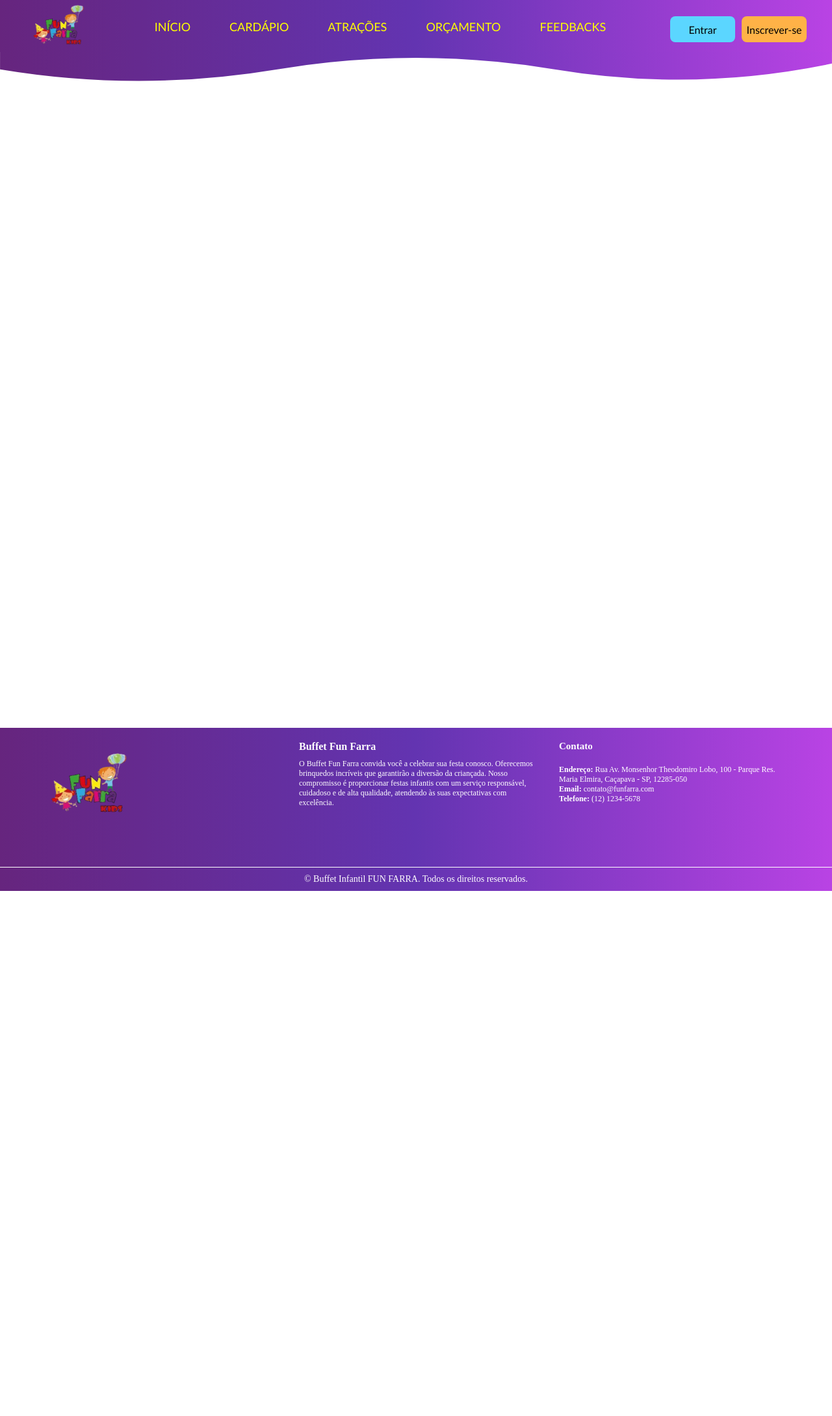
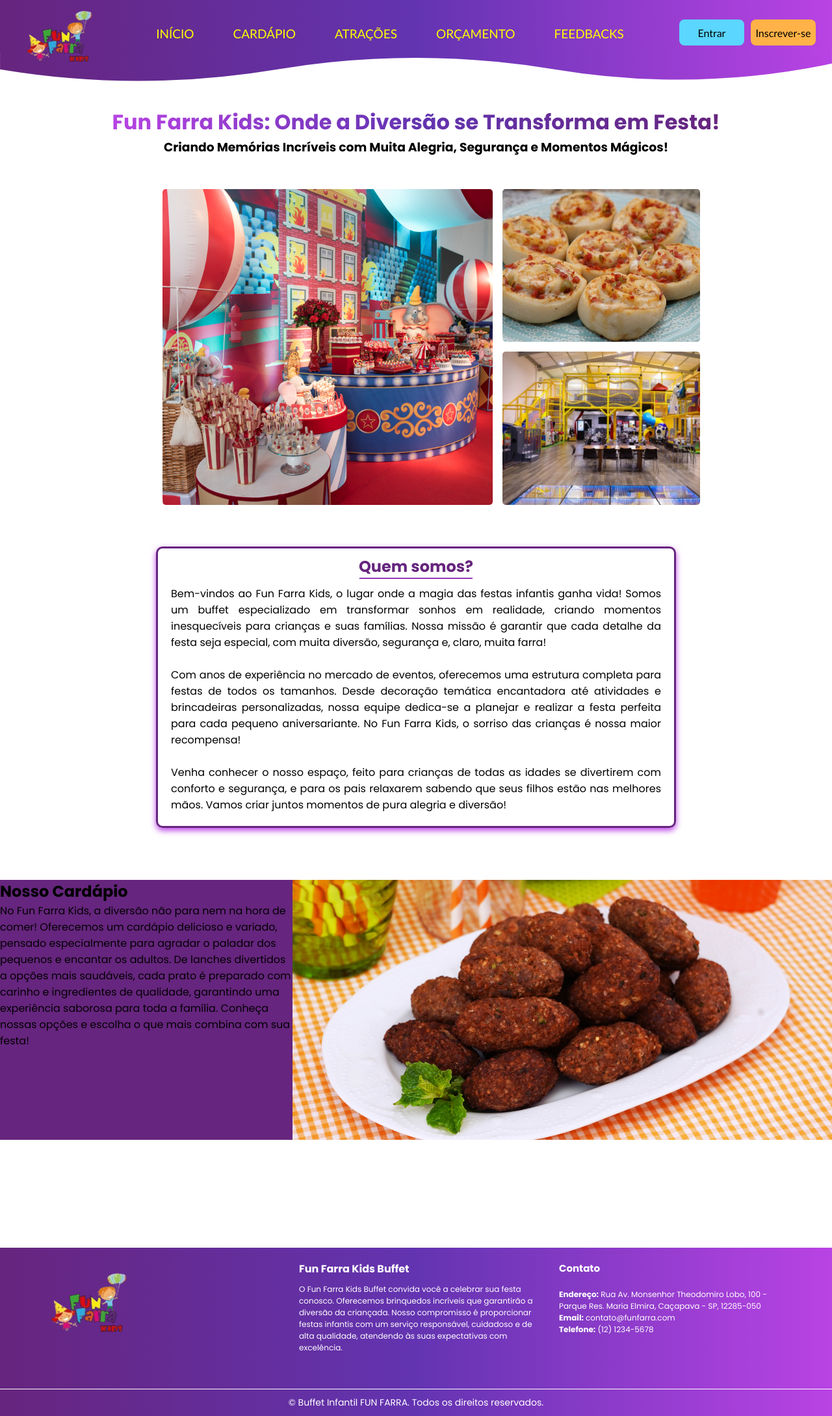
Before and after one commit to kbf0k/SOFTDEV, a PHP site: page /html/inicio.html in a window 1280 px wide. Shown: the whole page at 65% size. Before the commit the page ends 1371 px from the top, so only its background shows below. Run offline with PHP 8.4, Linux system fonts and the light colour scheme.

Commit message:
inicio bastante coisa feita, nav concluida (falta passar pra as outras paginas)

```diff
--- a/css/inicio.css
+++ b/css/inicio.css
@@ -2,6 +2,7 @@
     margin: 0;
     padding: 0;
     box-sizing: border-box;
+    font-family: 'Poppins';
 }
 
 nav {
@@ -14,9 +15,9 @@ nav {
 }
 
 #logo-buffet {
-    width: 100px;
-    height: 100px;
-    margin-top: -5px;
+    width: 130px;
+    height: 130px;
+    margin-top: px;
 }
 
 ul {
@@ -24,6 +25,7 @@ ul {
     display: flex;
     justify-content: space-around;
     list-style-type: none;
+    margin-top: 10px;
 }
 
 li {
@@ -36,7 +38,7 @@ li a {
     text-decoration: none;
     color: yellow;
     font-family: 'Gill Sans', 'Gill Sans MT', Calibri, 'Trebuchet MS', sans-serif;
-    font-size: 18px;
+    font-size: 19px;
 }
 
 li:hover {
@@ -47,7 +49,7 @@ li:hover {
 }
 
 #login-sign {
-    margin-top: 25px;
+    margin-top: 30px;
     display: flex;
     justify-content: center;
     gap: 10px;
@@ -99,8 +101,111 @@ li:hover {
 }
 
 main {
-    height: 130vh;
+    height: 230vh;
+}
+
+#main-real {
     animation: fadeIn 1s ease-in-out;
+}
+
+#title-subtitle {
+    display: flex;
+    justify-content: center;
+    flex-direction: column;
+    align-items: center;
+    margin-top: -30px;
+}
+
+#title-subtitle h1 {
+    color: transparent;
+    background: linear-gradient(to right, #B843E4, #6334B1, #66257E) ;
+    -webkit-background-clip: text;
+}
+
+#grid-imgs {
+    display: grid;
+    grid-template-columns: 0.5fr 0.3fr; /* Colunas menores */
+    grid-template-rows: 0.3fr 0.3fr; /* Linhas menores */
+    gap: 15px; /* Espaçamento entre as divs */
+    height: 800px;
+    background-color: #ffffff; /* Cor de fundo ao redor das divs */
+    margin-left: 250px;
+    margin-top: 50px;
+}
+
+#img1, #img2, #img3 {
+    background-size: cover;
+    background-repeat: no-repeat;
+    background-position: center;
+
+}
+
+#img1 {
+    grid-column: 1 / 2;
+    grid-row: 1 / 3;
+    background-image: url('../img/decoracao.jpg'); /* Substitua pela imagem desejada */
+}
+
+#img2 {
+    grid-column: 2 / 3;
+    grid-row: 1 / 2;
+    background-image: url('../img/cardapioitem6.jpg'); /* Substitua pela imagem desejada */
+}
+
+#img3 {
+    grid-column: 2 / 3;
+    grid-row: 2 / 3;
+    background-image: url('../img/atração2.jpg'); /* Substitua pela imagem desejada */
+}
+
+#img1, #img2, #img3 {
+    border-radius: 5px; /* Bordas arredondadas nas imagens */
+}
+
+#section-pos-grid {
+    display: flex;
+    justify-content: center;
+}
+
+#caixa-qs {
+    margin-top: -250px;
+    display: flex;
+    flex-direction: column;
+    justify-content: center;
+    align-items: center;
+    width: 800px;
+    border: 3px solid #66257E;
+    box-shadow: 0 4px 10px #B943E4;
+    border-radius: 10px;
+    padding: 20px;
+}
+
+#caixa-qs h1 {
+    margin-top: -10px;
+    color: #66257E;
+}
+
+#caixa-qs hr {
+    width: 23%;
+    border-color: #B943E4;
+}
+
+#caixa-qs p {
+    display: flex;
+    text-align: justify;
+    margin-top: 10px;
+}
+
+#section-cardapio {
+    background-color: #66257E;
+    height: 50vh;
+    margin-top: 80px;
+    display: flex;
+}
+
+#section-cardapio div {
+    display: flex;
+    flex-direction: column;
 }
 
 footer {
--- a/html/inicio.html
+++ b/html/inicio.html
@@ -2,6 +2,9 @@
 <html lang="pt-BR">
 
 <head>
+    <link rel="preconnect" href="https://fonts.googleapis.com">
+    <link rel="preconnect" href="https://fonts.gstatic.com" crossorigin>
+    <link href="https://fonts.googleapis.com/css2?family=Poppins:ital,wght@0,100;0,200;0,300;0,400;0,500;0,600;0,700;0,800;0,900;1,100;1,200;1,300;1,400;1,500;1,600;1,700;1,800;1,900&display=swap" rel="stylesheet">
     <meta charset="UTF-8">
     <meta name="viewport" content="width=device-width, initial-scale=1.0">
     <link rel="stylesheet" href="../css/inicio.css">
@@ -54,7 +57,44 @@
             </defs>
             <path fill="url(#waveGradient1)" d="M0,0 H1440 V20 Q1200,70 960,30 Q720,-10 480,30 Q240,70 0,30 Z"></path>
         </svg>
+        <div id="main-real">
+        <div id="title-subtitle">
+            <h1>Fun Farra Kids: Onde a Diversão se Transforma em Festa!</h1>
+            <h3>Criando Memórias Incríveis com Muita Alegria, Segurança e Momentos Mágicos!</h3>
+        </div>
 
+        <div id="grid-imgs">
+            <div id="img1"></div>
+            <div id="img2"></div>
+            <div id="img3"></div>
+        </div>
+        <section id="section-pos-grid">
+            <div id="caixa-qs">
+                <h1>Quem somos?</h1>
+                <hr>
+                <p>Bem-vindos ao Fun Farra Kids, o lugar onde a magia das festas infantis ganha vida! Somos um buffet especializado
+                    em transformar sonhos em realidade, criando momentos inesquecíveis para crianças e suas famílias. Nossa missão é
+                    garantir que cada detalhe da festa seja especial, com muita diversão, segurança e, claro, muita farra!<br><br>
+                    Com anos de experiência no mercado de eventos, oferecemos uma estrutura completa para festas de todos os tamanhos.
+                    Desde decoração temática encantadora até atividades e brincadeiras personalizadas, nossa equipe dedica-se a
+                    planejar e realizar a festa perfeita para cada pequeno aniversariante. No Fun Farra Kids, o sorriso das crianças
+                    é nossa maior recompensa!<br><br>
+                    Venha conhecer o nosso espaço, feito para crianças de todas as idades se divertirem com conforto e segurança, e
+                    para os pais relaxarem sabendo que seus filhos estão nas melhores mãos. Vamos criar juntos momentos de pura
+                    alegria e diversão!</p>
+            </div>
+        </section>
+        <section id="section-cardapio">
+            <div>
+            <h2>Nosso Cardápio</h2>
+                <p>No Fun Farra Kids, a diversão não para nem na hora de comer! Oferecemos um cardápio delicioso e variado,
+                    pensado especialmente para agradar o paladar dos pequenos e encantar os adultos. De lanches divertidos a
+                    opções mais saudáveis, cada prato é preparado com carinho e ingredientes de qualidade, garantindo uma
+                    experiência saborosa para toda a família. Conheça nossas opções e escolha o que mais combina com sua festa!</p>
+            </div>
+                <img src="../img/cardapioitem3.jpg" alt="">
+        </section>
+        </div>
     </main>
     <footer>
         <div class="container">
@@ -63,8 +103,8 @@
 
             </div>
             <div class="footer-section">
-                <h4>Buffet Fun Farra</h4>
-                <p>O Buffet Fun Farra convida você a celebrar sua festa conosco. Oferecemos brinquedos incríveis que
+                <h4>Fun Farra Kids Buffet</h4>
+                <p>O Fun Farra Kids Buffet convida você a celebrar sua festa conosco. Oferecemos brinquedos incríveis que
                     garantirão a
                     diversão da criançada. Nosso compromisso é proporcionar festas infantis com um serviço responsável,
                     cuidadoso
```
Also changed, not shown: css/cardapio.css (+6 -1 lines), html/atracoes.html (+11 -0 lines), html/cardapio.html (+12 -1 lines), img/decoracao.jpg (added).
